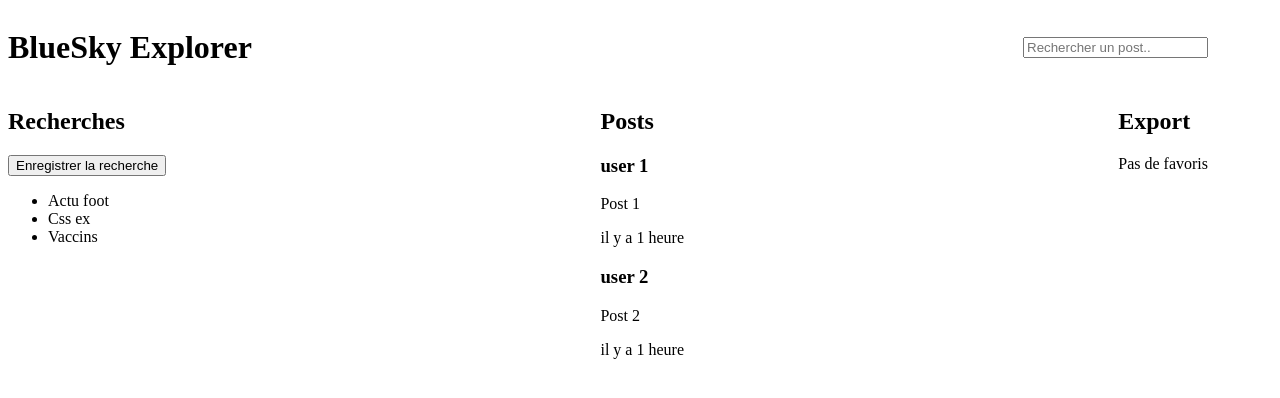
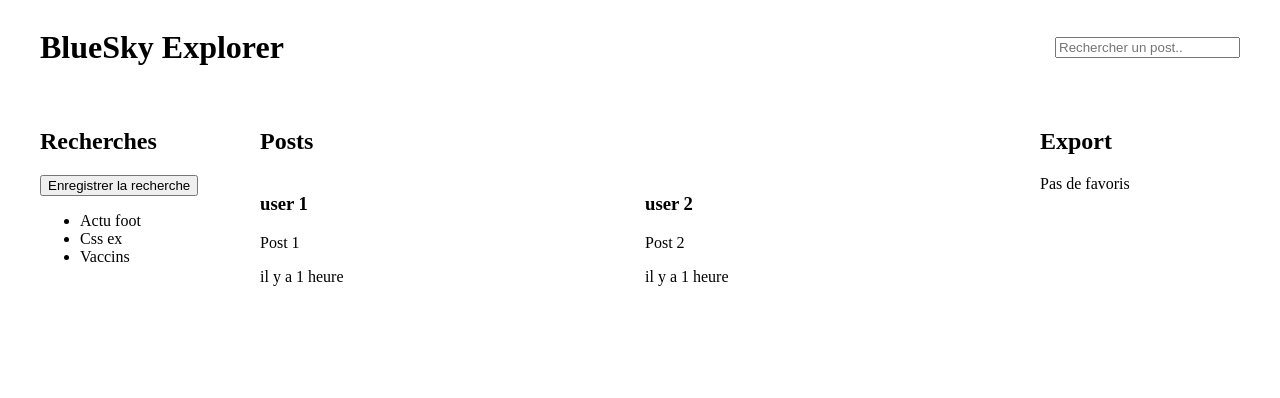
Before and after one commit to Bkoule/Bluesky-explorer, a Vue app: page / in a window 1280 px wide. Shown: the top 398 px of the page. Built offline with nearby package versions, Linux system fonts and the light colour scheme.

Commit message:
fix position in App.vue

```diff
--- a/src/App.vue
+++ b/src/App.vue
@@ -18,13 +18,15 @@
       </aside>
       <section>
         <h2>Posts</h2>
-        <PostCard
+        <div class="post-grid" >
+          <PostCard
           v-for="post in posts"
           :key="post.id"
           :username="post.username"
           :content="post.content"
           :timestamp="post.timestamp"
           />
+        </div>
       </section>
       <aside>
         <h2>Export</h2>
@@ -60,16 +62,26 @@
 
   .container {
     max-width: 1200px;
+    margin: 0 auto;
   }
 
   header {
     display: flex;
     justify-content: space-between;
     align-items: center;
+    margin-bottom: 20px;
   }
 
   main {
-    display: flex;
-    justify-content: space-between;
+    display: grid;
+    grid-template-columns: 200px 1fr 200px;
+    gap: 20px;
   }
+
+  .post-grid {
+    display: grid;
+    grid-template-columns: repeat(auto-fill, minmax(250px, 1fr));
+    gap: 10px;
+  }
+
 </style>
```
